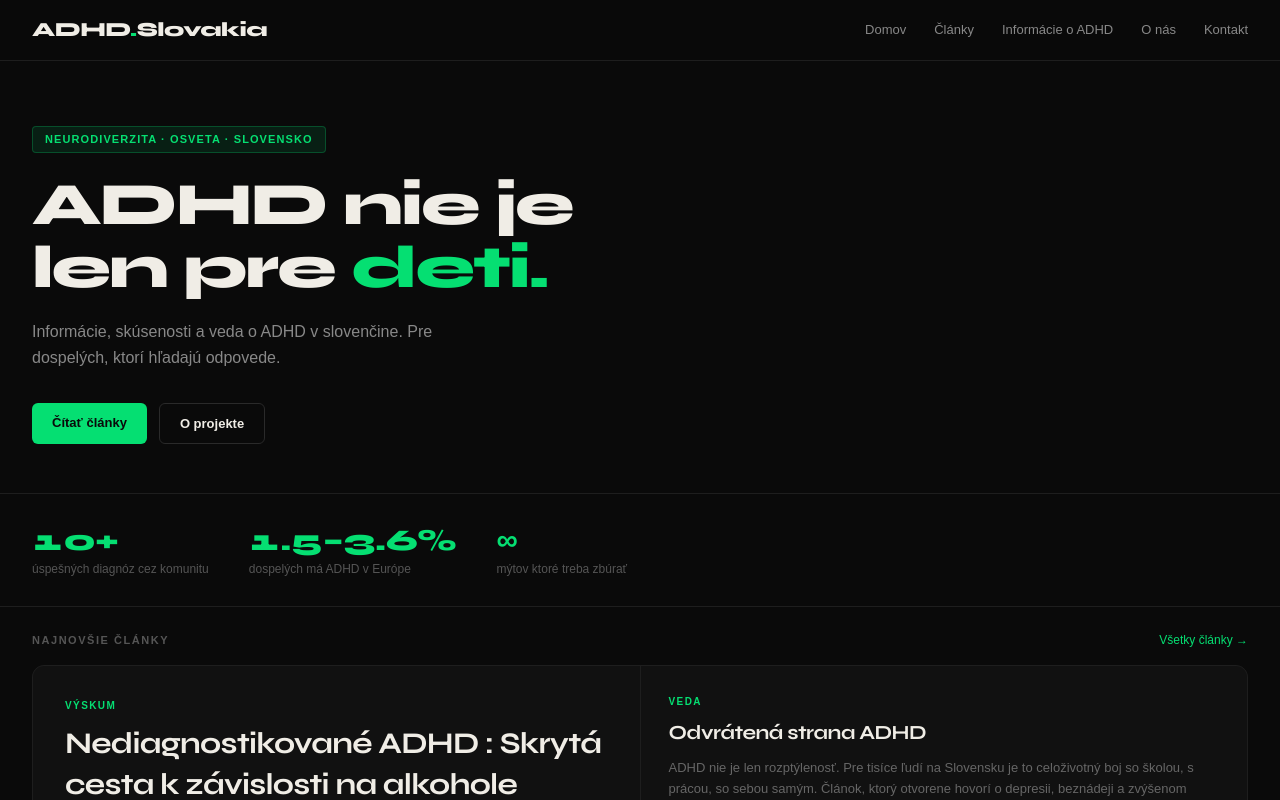
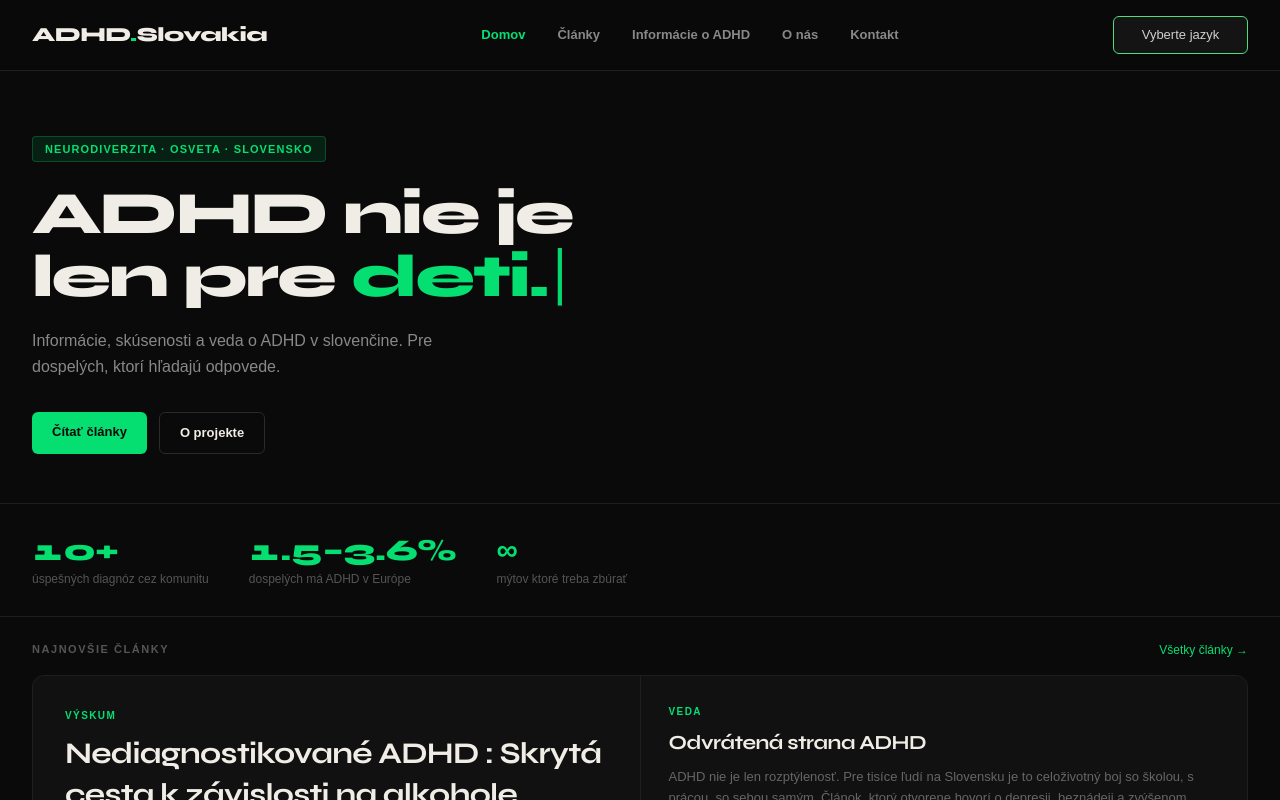
Before and after one commit to KriskoAdam/adhdslovakia, a Next.js app: page / in a window 1280 px wide. Shown: the top 800 px of the page. Built offline with nearby package versions, Linux system fonts and the light colour scheme.

Commit message:
feat: responzivny navbar pre tablety

```diff
--- a/app/components/Nav.tsx
+++ b/app/components/Nav.tsx
@@ -1,6 +1,7 @@
 "use client";
 
 import { useState, useEffect } from "react";
+import { usePathname } from "next/navigation"; // Import hooku na detekciu aktuálnej URL
 import MiniSelfCheckMobile from "./MiniSelfCheckmobile";
 
 const navLinks = [
@@ -11,9 +12,42 @@ const navLinks = [
   { label: "Kontakt", href: "/kontakt" },
 ];
 
+// Zoznam jazykov pre tvoje vlastné menu
+const languages = [
+  { label: "Slovenčina", code: "sk" },
+  { label: "English", code: "en" },
+  { label: "Čeština", code: "cs" },
+  { label: "Maďarčina", code: "hu" },
+  { label: "Nemčina", code: "de" },
+  { label: "Poľština", code: "pl" },
+];
+
 export default function Nav() {
+  const pathname = usePathname(); // Získanie aktuálnej cesty (napr. "/" alebo "/clanky")
   const [menuOpen, setMenuOpen] = useState(false);
   const [testOpen, setTestOpen] = useState(false);
+  const [langOpen, setLangOpen] = useState(false);
+  const [currentLang, setCurrentLang] = useState("Vyberte jazyk");
+
+  // Načítanie aktuálne zvoleného jazyka z cookie pri načítaní stránky
+  useEffect(() => {
+    const getCookie = (name: string) => {
+      const value = `; ${document.cookie}`;
+      const parts = value.split(`; ${name}=`);
+      if (parts.length === 2) return parts.pop()?.split(";").shift();
+    };
+
+    const googtrans = getCookie("googtrans");
+    if (googtrans) {
+      const langCode = googtrans.split("/").pop();
+      const foundLang = languages.find((l) => l.code === langCode);
+      if (foundLang) {
+        setCurrentLang(foundLang.label);
+        return;
+      }
+    }
+    setCurrentLang("Vyberte jazyk");
+  }, []);
 
   // Blokovanie scrollovania stránky pri otvorenom teste
   useEffect(() => {
@@ -22,11 +56,22 @@ export default function Nav() {
     } else {
       document.body.style.overflow = "unset";
     }
-
     return () => {
       document.body.style.overflow = "unset";
     };
   }, [testOpen]);
+
+  // Funkcia na prepínanie jazyka pomocou Google Translate cookie
+  const changeLanguage = (langCode: string) => {
+    if (langCode === "sk") {
+      document.cookie = "googtrans=; expires=Thu, 01 Jan 1970 00:00:00 UTC; path=/;";
+      document.cookie = "googtrans=; expires=Thu, 01 Jan 1970 00:00:00 UTC; path=/; domain=" + window.location.hostname;
+    } else {
+      document.cookie = `googtrans=/sk/${langCode}; path=/;`;
+      document.cookie = `googtrans=/sk/${langCode}; path=/; domain=${window.location.hostname};`;
+    }
+    window.location.reload();
+  };
 
   const openTest = () => {
     setMenuOpen(false);
@@ -39,25 +84,69 @@ export default function Nav() {
 
   return (
     <>
-      <nav className="sticky top-0 z-50 flex items-center justify-between px-4 md:px-8 py-4 border-b border-[#1e1e1e] bg-[rgba(10,10,10,0.92)] backdrop-blur-md w-full">
-        <a href="/" className="font-display text-xl font-extrabold tracking-tight">
+      <nav className="sticky top-0 z-50 flex items-center justify-between px-4 lg:px-8 py-4 border-b border-[#1e1e1e] bg-[rgba(10,10,10,0.92)] backdrop-blur-md w-full">
+        {/* Logo */}
+        <a
+          href="/"
+          className="font-display text-xl font-extrabold tracking-tight shrink-0"
+        >
           ADHD<span className="text-green-400">.</span>Slovakia
         </a>
 
-        <div className="hidden md:flex gap-7 text-[13px] font-medium text-[#888]">
-          {navLinks.map((item) => (
+        {/* Hlavné menu pre PC – zmenené na lg:flex a opravený preklep v classe */}
+        <div className="hidden lg:flex gap-6 xl:gap-8 text-[13px]">
+          {navLinks.map((item) => {
+            const isActive = pathname === item.href;
+            return (
               <a
                 key={item.label}
                 href={item.href}
-              className="hover:text-[#f0ede6] transition-colors"
+                className={`transition-colors duration-200 font-semibold whitespace-nowrap ${
+                  isActive
+                    ? "text-green-400"
+                    : "text-[#888] hover:text-green-400"
+                }`}
               >
                 {item.label}
               </a>
+            );
+          })}
+        </div>
+
+        {/* Pravá strana: Naše vlastné dizajnové menu + Mobilné Menu tlačidlo */}
+        <div className="flex items-center gap-4 shrink-0">
+
+          <div className="relative shrink-0">
+            <button
+              onClick={() => setLangOpen(!langOpen)}
+              className="bg-[#141414] border border-[#4ade80] hover:border-green-300 rounded-[6px] py-2 px-3 text-[13px] font-medium text-[#cfcfcf] w-[135px] text-center transition-all cursor-pointer"
+            >
+              {currentLang}
+            </button>
+
+            <div id="google_translate_element" className="hidden" />
+
+            {langOpen && (
+              <div className="absolute top-full mt-1.5 left-0 w-[135px] bg-[#141414] border border-[#4ade80] rounded-[6px] overflow-hidden z-[100] flex flex-col shadow-xl">
+                {languages.map((lang) => (
+                  <button
+                    key={lang.code}
+                    onClick={() => {
+                      changeLanguage(lang.code);
+                      setLangOpen(false);
+                    }}
+                    className="w-full text-left px-4 py-2.5 text-[13px] text-[#ffffff] hover:bg-[#1e1e1e] hover:text-[#4ade80] transition-colors bg-transparent border-none cursor-pointer"
+                  >
+                    {lang.label}
+                  </button>
                 ))}
               </div>
+            )}
+          </div>
 
+          {/* Hamburger tlačidlo pre mobil a tablety – zmenené na lg:hidden */}
           <button
-          className="md:hidden flex flex-col gap-1.5 p-2"
+            className="lg:hidden flex flex-col gap-1.5 p-2 cursor-pointer"
             onClick={() => setMenuOpen(!menuOpen)}
             aria-label="Menu"
           >
@@ -77,25 +166,33 @@ export default function Nav() {
               }`}
             />
           </button>
+        </div>
 
-        {/* Mobile Menu */}
+        {/* Mobilné a tabletové rozbaľovacie Menu – zmenené na lg:hidden */}
         {menuOpen && (
-          <div className="absolute top-full left-0 right-0 bg-[#0a0a0a] border-b border-[#1e1e1e] flex flex-col md:hidden">
-            {navLinks.map((item) => (
+          <div className="absolute top-full left-0 right-0 bg-[#0a0a0a] border-b border-[#1e1e1e] flex flex-col lg:hidden">
+            {navLinks.map((item) => {
+              const isActive = pathname === item.href;
+              return (
                 <a
                   key={item.label}
                   href={item.href}
-                className="px-8 py-4 text-[14px] font-medium text-[#888] hover:text-[#f0ede6] border-t border-[#1e1e1e] transition-colors"
+                  className={`px-8 py-4 text-[14px] font-semibold border-t border-[#1e1e1e] transition-colors ${
+                    isActive
+                      ? "text-green-400"
+                      : "text-[#888] hover:text-green-400"
+                  }`}
                   onClick={() => setMenuOpen(false)}
                 >
                   {item.label}
                 </a>
-            ))}
+              );
+            })}
 
-            {/* Nová položka - ADHD Test */}
+            {/* ADHD Test v menu */}
             <button
               onClick={openTest}
-              className="px-8 py-4 text-[14px] font-semibold text-green-400 hover:text-green-300 border-t border-[#1e1e1e] transition-colors flex items-center gap-3 text-left"
+              className="px-8 py-4 text-[14px] font-semibold text-green-400 hover:text-green-300 border-t border-[#1e1e1e] transition-colors flex items-center gap-3 text-left cursor-pointer"
             >
               <span className="text-xl">🧠</span>
               <span>Urobiť si ADHD test</span>
@@ -107,11 +204,10 @@ export default function Nav() {
         )}
       </nav>
 
-      {/* Fullscreen Modal pre mobilný test */}
+      {/* Fullscreen Modal pre mobilný/tabletový test */}
       {testOpen && (
         <div className="fixed inset-0 z-[100] bg-[#0a0a0a] overflow-y-auto">
           <div className="min-h-screen p-4 pb-20">
-            {/* Header modálu */}
             <div className="sticky top-0 z-10 bg-[#0a0a0a]/95 backdrop-blur-md border-b border-[#1e1e1e] -mx-4 px-4 py-4 flex items-center justify-between">
               <div className="flex items-center gap-3">
                 <span className="text-2xl">🧠</span>
@@ -119,25 +215,46 @@ export default function Nav() {
                   <h2 className="font-display text-lg font-bold text-[#f0ede6]">
                     ADHD Test
                   </h2>
-                  <p className="text-[11px] text-[#555]">Orientácia podľa DSM-5</p>
+                  <p className="text-[11px] text-[#555]">
+                    Orientácia podľa DSM-5
+                  </p>
                 </div>
               </div>
 
               <button
                 onClick={closeTest}
-                className="text-[#888] hover:text-white text-2xl leading-none px-3 py-1"
+                className="text-[#888] hover:text-white text-2xl leading-none px-3 py-1 cursor-pointer"
               >
                 ✕
               </button>
             </div>
 
-            {/* Mobilný test */}
             <div className="mt-4">
               <MiniSelfCheckMobile />
             </div>
           </div>
         </div>
       )}
+
+      {/* VYČISTENÉ GLOBÁLNE ŠTÝLY */}
+      <style
+        dangerouslySetInnerHTML={{
+          __html: `
+        .goog-te-banner-frame.skiptranslate,
+        .goog-te-banner-frame,
+        #goog-gt-tt,
+        .goog-te-banner,
+        .skiptranslate.goog-te-gadget {
+          display: none !important;
+          visibility: hidden !important;
+        }
+        body {
+          top: 0 !important;
+          position: static !important;
+        }
+      `,
+        }}
+      />
     </>
   );
 }
--- /dev/null
+++ b/app/components/TypewriterHeading.tsx
@@ -0,0 +1,50 @@
+"use client";
+
+import { useState, useEffect } from "react";
+
+export default function TypewriterHeading() {
+  const [part1, setPart1] = useState("");
+  const [part2, setPart2] = useState("");
+  const [part3, setPart3] = useState("");
+
+  useEffect(() => {
+    const str1 = "ADHD nie je";
+    const str2 = "len pre ";
+    const str3 = "deti.";
+
+    let i = 0;
+    let j = 0;
+    let k = 0;
+
+    function type() {
+      if (i < str1.length) {
+        setPart1(str1.slice(0, i + 1));
+        i++;
+        setTimeout(type, 70); // Rýchlosť písania prvého riadku (v ms)
+      } else if (j < str2.length) {
+        setPart2(str2.slice(0, j + 1));
+        j++;
+        setTimeout(type, 70); // Rýchlosť druhého riadku
+      } else if (k < str3.length) {
+        setPart3(str3.slice(0, k + 1));
+        k++;
+        setTimeout(type, 110); // Posledné slovo sa píše o niečo pomalšie pre dôraz
+      }
+    }
+
+    // Jemný úvodný odklad pred spustením písania (400ms)
+    const delayTimeout = setTimeout(type, 400);
+    return () => clearTimeout(delayTimeout);
+  }, []);
+
+  return (
+    <h1 className="font-display text-5xl md:text-6xl font-extrabold leading-[1.05] tracking-[-2px] mb-5 max-w-2xl min-h-[105px] md:min-h-[126px]">
+      {part1}
+      {part1 === "ADHD nie je" && <br />}
+      {part2}
+      <em className="not-italic text-green-400">{part3}</em>
+      {/* Blikajúci kurzor na konci textu */}
+      <span className="animate-pulse text-green-400 ml-1 font-light">|</span>
+    </h1>
+  );
+}
--- a/app/page.tsx
+++ b/app/page.tsx
@@ -4,6 +4,7 @@ import Nav from "./components/Nav";
 import AdBanner from "./AdBanner";
 import AnimatedStat from "./components/AnimatedStat";
 import DIVATestDesktop from "./components/DIVATestDesktop";
+import TypewriterHeading from "./components/TypewriterHeading"; // --- IMPORT NOVÉHO NADPISU ---
 
 const awarenessCards = [
   {
@@ -14,7 +15,7 @@ const awarenessCards = [
   {
     icon: "👤",
     title: "ADHD u dospelých",
-    desc: "Odhaduje sa že 1.5–3.6% dospelých v Európe má ADHD. Väčšina z nich nikdy nedostala diagnózu — a nevie prečo im niektoré veci nejdú.",
+    desc: "Odhaduje sa že 1.5–3.6% dospelých v Európe má ADHD. Väčšina z nich NEVER dostala diagnózu — a nevie prečo im niektoré veci nejdú.",
   },
   {
     icon: "🔍",
@@ -35,24 +36,18 @@ export default function Home() {
 
   return (
     <div className="min-h-screen bg-[#0a0a0a] text-[#f0ede6] font-sans">
-
       <Nav />
 
       {/* HERO */}
       <section className="px-8 pt-16 pb-12 border-b border-[#1e1e1e]">
-        {/* Kontajner dostal upravený grid: col-1 na mobile, na LG obrazovkách sa rozdelí na flexibilný text a presne 430px širokú kartu testu */}
         <div className="grid grid-cols-1 lg:grid-cols-[minmax(0,1fr)_430px] gap-12 xl:gap-20 items-center">
           <div>
             <div className="inline-block bg-green-400/10 text-green-400 text-[11px] font-semibold tracking-widest uppercase px-3 py-1 rounded border border-green-400/25 mb-5 animate-fade-up">
               Neurodiverzita · Osveta · Slovensko
             </div>
 
-            <h1 className="font-display text-5xl md:text-6xl font-extrabold leading-[1.05] tracking-[-2px] mb-5 max-w-2xl animate-fade-up delay-100">
-              ADHD nie je
-              <br />
-              len pre{" "}
-              <em className="not-italic text-green-400">deti.</em>
-            </h1>
+            {/* --- ZMENA: Tu sa namiesto starého h1 renderuje píšuci stroj --- */}
+            <TypewriterHeading />
 
             <p className="text-[16px] text-[#888] max-w-md leading-relaxed font-light mb-8 animate-fade-up delay-200">
               Informácie, skúsenosti a veda o ADHD v slovenčine. Pre dospelých,
@@ -76,7 +71,6 @@ export default function Home() {
             </div>
           </div>
 
-          {/* Pravá strana: Tvoja nová zúžená CTA karta s tlačidlom, ktorá sa zobrazí len na xl: (desktope) */}
           <div className="animate-scale delay-400 hidden xl:block">
             <DIVATestDesktop />
           </div>
@@ -104,8 +98,13 @@ export default function Home() {
       {featuredArticles.length > 0 && (
         <>
           <div className="flex items-center justify-between px-8 pt-6 pb-4 animate-fade-up">
-            <span className="text-[11px] font-bold tracking-[0.14em] uppercase text-[#555]">Najnovšie články</span>
-            <a href="/clanky" className="text-[12px] text-green-400 hover:underline animate-fade-up delay-100">
+            <span className="text-[11px] font-bold tracking-[0.14em] uppercase text-[#555]">
+              Najnovšie články
+            </span>
+            <a
+              href="/clanky"
+              className="text-[12px] text-green-400 hover:underline animate-fade-up delay-100"
+            >
               Všetky články →
             </a>
           </div>
@@ -114,14 +113,24 @@ export default function Home() {
               <a
                 key={a.slug}
                 href={`/clanky/${a.slug}`}
-                className={`bg-[#111] flex flex-col gap-2.5 hover:bg-[#161616] transition-colors group ${i === 0 ? "md:row-span-2 p-8" : "p-7"}`}
+                className={`bg-[#111] flex flex-col gap-2.5 hover:bg-[#161616] transition-colors group ${
+                  i === 0 ? "md:row-span-2 p-8" : "p-7"
+                }`}
               >
-                <span className="text-[10px] font-bold tracking-[0.14em] uppercase text-green-400">{a.category}</span>
-                <h2 className={`font-display font-bold leading-snug tracking-tight text-[#f0ede6] group-hover:text-white transition-colors ${i === 0 ? "text-3xl" : "text-xl"}`}>
+                <span className="text-[10px] font-bold tracking-[0.14em] uppercase text-green-400">
+                  {a.category}
+                </span>
+                <h2
+                  className={`font-display font-bold leading-snug tracking-tight text-[#f0ede6] group-hover:text-white transition-colors ${
+                    i === 0 ? "text-3xl" : "text-xl"
+                  }`}
+                >
                   {a.title}
                 </h2>
                 {a.excerpt && (
-                  <p className="text-[13px] text-[#666] leading-relaxed font-light">{a.excerpt}</p>
+                  <p className="text-[13px] text-[#666] leading-relaxed font-light">
+                    {a.excerpt}
+                  </p>
                 )}
                 <div className="text-[11px] text-[#444] mt-auto pt-3 border-t border-[#1e1e1e]">
                   {a.readTime} · {a.date}
@@ -140,14 +149,24 @@ export default function Home() {
       {/* AWARENESS SECTION */}
       <div className="mx-8 mb-8">
         <div className="flex items-center justify-between pt-2 pb-4">
-          <span className="text-[11px] font-bold tracking-[0.14em] uppercase text-[#555]">ADHD Info & Awareness</span>
+          <span className="text-[11px] font-bold tracking-[0.14em] uppercase text-[#555]">
+            ADHD Info & Awareness
+          </span>
         </div>
         <div className="grid grid-cols-1 md:grid-cols-2 gap-px bg-[#1e1e1e] border border-[#1e1e1e] rounded-xl overflow-hidden mb-4">
           {awarenessCards.map((item, i) => (
-            <div key={item.title} className="bg-[#111] p-6 flex flex-col gap-2 animate-fade-up" style={{ animationDelay: `${i * 0.1}s` }}>
+            <div
+              key={item.title}
+              className="bg-[#111] p-6 flex flex-col gap-2 animate-fade-up"
+              style={{ animationDelay: `${i * 0.1}s` }}
+            >
               <span className="text-xl">{item.icon}</span>
-              <h3 className="font-display text-[14px] font-bold text-[#f0ede6]">{item.title}</h3>
-              <p className="text-[12px] text-[#555] font-light leading-relaxed">{item.desc}</p>
+              <h3 className="font-display text-[14px] font-bold text-[#f0ede6]">
+                {item.title}
+              </h3>
+              <p className="text-[12px] text-[#555] font-light leading-relaxed">
+                {item.desc}
+              </p>
             </div>
           ))}
         </div>
@@ -173,7 +192,9 @@ export default function Home() {
       {listArticles.length > 0 && (
         <>
           <div className="flex items-center justify-between px-8 pt-2 pb-4">
-            <span className="text-[11px] font-bold tracking-[0.14em] uppercase text-[#555]">Ďalšie články</span>
+            <span className="text-[11px] font-bold tracking-[0.14em] uppercase text-[#555]">
+              Ďalšie články
+            </span>
           </div>
           <div className="mx-8 flex flex-col gap-px bg-[#1e1e1e] border border-[#1e1e1e] rounded-xl overflow-hidden mb-8">
             {listArticles.map((a, i) => (
@@ -185,8 +206,12 @@ export default function Home() {
                 <span className="font-display text-[13px] font-extrabold text-[#222] min-w-[28px]">
                   {String(i + 1).padStart(2, "0")}
                 </span>
-                <span className="font-display text-[14px] font-bold text-[#d0cdc6] flex-1 leading-snug group-hover:text-white transition-colors">{a.title}</span>
-                <span className="text-[10px] font-semibold tracking-widest text-green-400 bg-green-400/10 px-2 py-1 rounded whitespace-nowrap">{a.category}</span>
+                <span className="font-display text-[14px] font-bold text-[#d0cdc6] flex-1 leading-snug group-hover:text-white transition-colors">
+                  {a.title}
+                </span>
+                <span className="text-[10px] font-semibold tracking-widest text-green-400 bg-green-400/10 px-2 py-1 rounded whitespace-nowrap">
+                  {a.category}
+                </span>
               </a>
             ))}
           </div>
@@ -196,17 +221,26 @@ export default function Home() {
       {/* FOOTER */}
       <footer className="px-8 py-10 border-t border-[#1e1e1e] flex flex-col md:flex-row justify-between items-center gap-6">
         <div className="flex items-center gap-4">
-          <Image src="/images/logo.png" alt="ADHD Slovakia logo" width={48} height={48} className="object-contain opacity-80" />
+          <Image
+            src="/images/logo.png"
+            alt="ADHD Slovakia logo"
+            width={48}
+            height={48}
+            className="object-contain opacity-80"
+          />
           <div>
             <div className="font-display text-base font-extrabold text-[#f0ede6]">
               ADHD<span className="text-green-400">.</span>Slovakia
             </div>
-            <div className="text-[11px] text-[#444] mt-0.5">Neurodiverzita · Osveta · Slovensko</div>
+            <div className="text-[11px] text-[#444] mt-0.5">
+              Neurodiverzita · Osveta · Slovensko
+            </div>
           </div>
         </div>
-        <div className="text-[12px] text-[#333]">© 2025 ADHD Slovakia · Všetky práva vyhradené</div>
+        <div className="text-[12px] text-[#333]">
+          © 2025 ADHD Slovakia · Všetky práva vyhradené
+        </div>
       </footer>
-
     </div>
   );
 }
```
Also changed, not shown: app/globals.css (+22 -4 lines), app/layout.tsx (+20 -0 lines), 1 other file (tests, documents, lock files or other folders). Lines whose indentation alone changed are shown as unchanged.
